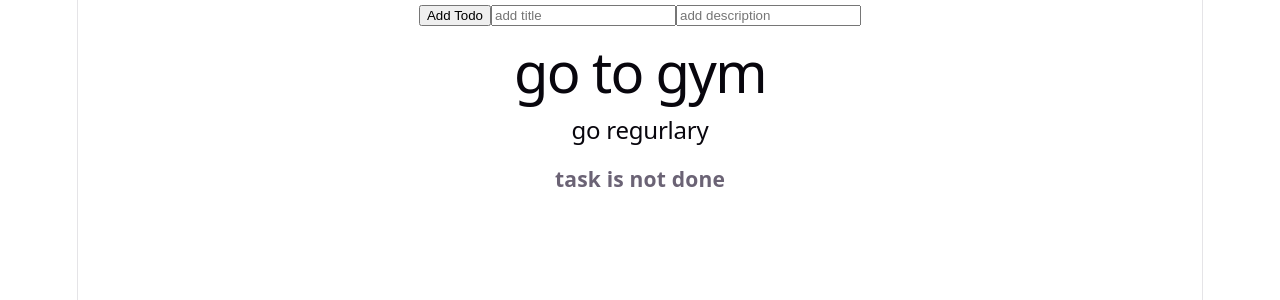
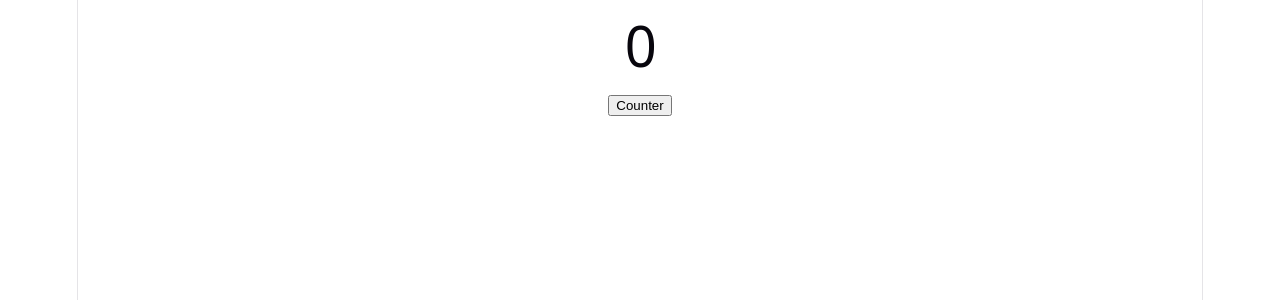
Before and after one commit to Ajay221bl/todo-app-using-react-2, a React (Vite) app: page / in a window 1280 px wide. Shown: the top 300 px of the page. Built offline with nearby package versions, Linux system fonts and the light colour scheme.

Commit message:
created a simple counter

```diff
--- a/src/App.jsx
+++ b/src/App.jsx
@@ -1,56 +1,30 @@
 import { useState } from "react";
 import "./App.css";
 
-
+// creating a counter button using react
 
 export default function App(){
 
-    // creating the state
-    const [todos, setTodos] = useState([
-        {
-        title: "go to gym",
-        description : "go regurlary",
-        done : false
+
+    const [count, setCount] = useState(0);
+
+
+
+    function Counter(){
+        return (
+            <div>
+            <h1>{count}</h1>
+            <button onClick={IncreaseCounter}>Counter</button>
+            </div>
+        )
     }
-]);
-    //function that adds updates the todo array
-    function addTodo(){
-        const newArr = [...todos];
-        newArr.push({
-            title : document.getElementById("title").value,
-            description : document.getElementById("description").value,
-            done: true
-        })
-        setTodos(newArr);
-}
 
-    // the main function of react renders the button
-    // it also renders the todos from todo array in a neat fashion using the Todo component
+    function IncreaseCounter(){
+        setCount(count + 1)
+    }
     return (
         <div>
-            <button onClick={addTodo}>Add Todo</button>
-            <input id="title" placeholder="add title"></input>
-            <input id="description" placeholder="add description"></input>
-
-                {todos.map((todo)=>(
-                    <Todo
-                        title = {todo.title}
-                        description = {todo.description}
-                        done = {todo.done}
-                        />
-                ))
-            }
+            <Counter></Counter>
         </div>
     )
-
-
-    function Todo(prop){
-        return(
-        <div>
-            <h1>{prop.title}</h1>
-            <h2>{prop.description}</h2>
-            <h3>{prop.done ? "task is done" : "task is not done"}</h3>
-        </div>
-    )
-    }
-};
+}
```
